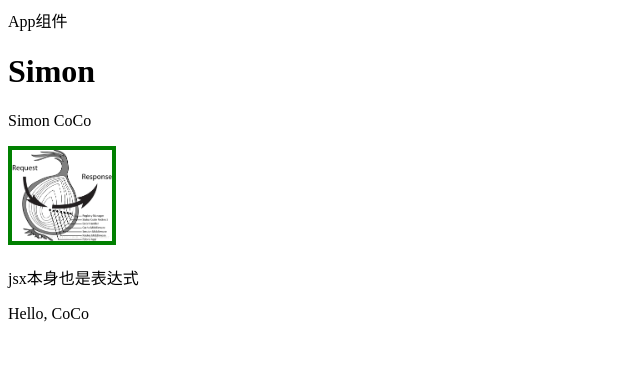
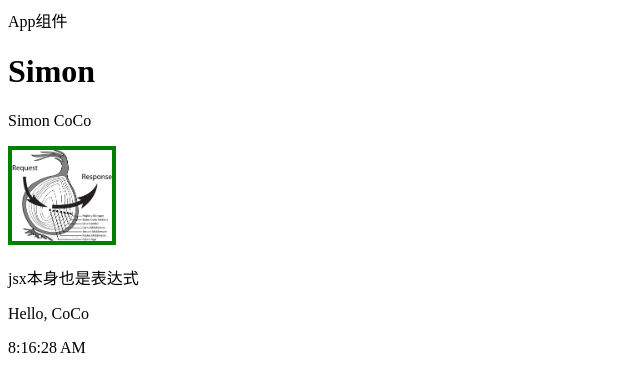
Before and after one commit to simon9124/kaikeba, a React (Create React App) app in the folder react01/: page / in a window 1280 px wide. Shown: the top 392 px of the page, without its empty margins (0-640 px from the left). Built offline with nearby package versions, Linux system fonts and the light colour scheme.

Commit message:
组件setState语法糖

```diff
--- a/react01/src/App.js
+++ b/react01/src/App.js
@@ -8,6 +8,48 @@ function Welcome1(props) {
 }
 
 export default class App extends Component {
+  /* 当需要状态时 -> 1创建构造函数 2初始化状态 3更新状态 */
+
+  // 创建构造函数
+  constructor(props) {
+    super(props)
+
+    // 初始化状态
+    this.state = {
+      date: new Date(),
+      count: 0
+    }
+  }
+
+  componentDidMount = () => {
+    this.timer = setInterval(() => {
+      // 每秒更新状态
+      this.setState({
+        date: new Date()
+      })
+    }, 1000)
+
+    // *注意：setState是异步的，在回调函数内更新
+    this.setState(
+      // {
+      //   count: this.state.count + 1
+      // },
+      (prevState, prevProps) => ({
+        count: prevState.count + 1
+      }),
+      () => {
+        // *在回调函数内，setState更新
+        console.log(this.state.count)
+      }
+    )
+    // *setState未更新
+    // console.log(this.state.count)
+  }
+
+  componentWillUnmount() {
+    clearInterval(this.timer)
+  }
+
   formatName(user) {
     return user.firstName + ' ' + user.lastName
   }
@@ -41,6 +83,8 @@ export default class App extends Component {
         {jsx}
         {/* 组件属性传值 */}
         <Welcome1 name="CoCo" />
+        {/* 使用状态 */}
+        <p>{this.state.date.toLocaleTimeString()}</p>
       </div>
     )
   }
```
Also changed, not shown: react01/src/Lifecycle.js (added).
